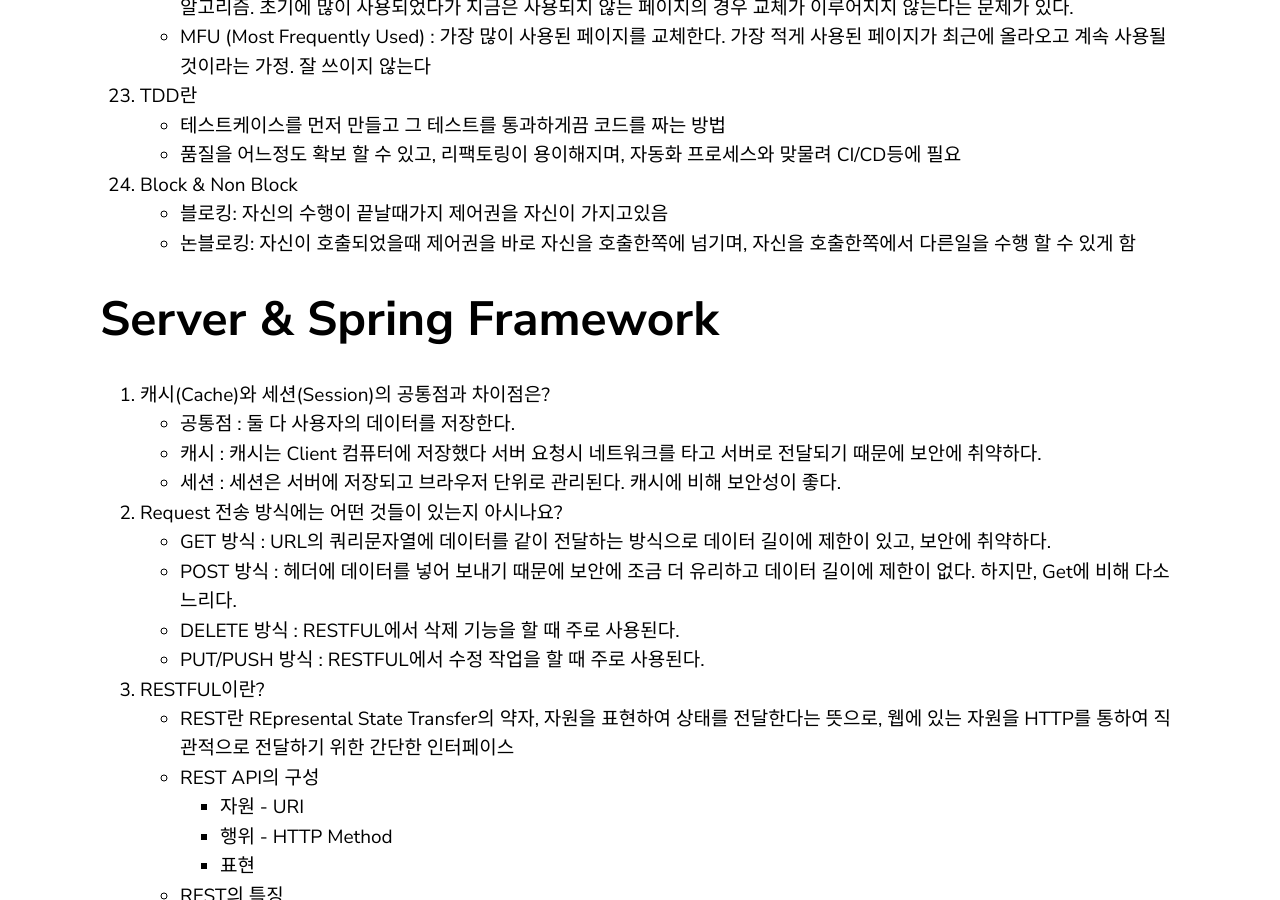
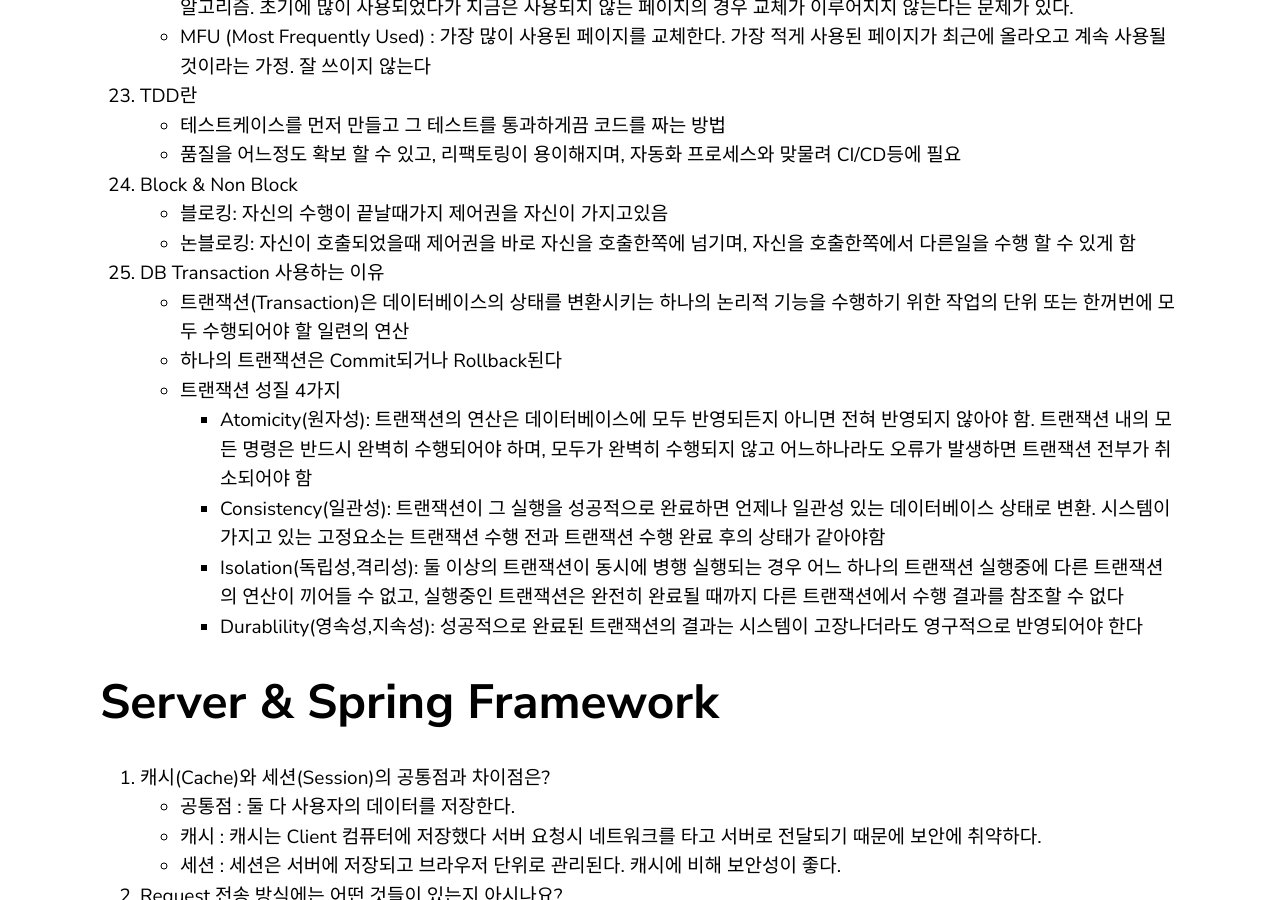
Before and after one commit to yoowonyoung/yoowonyoung.github.io, a Jekyll site: the page built from _posts/2020-08-11-Interview-03.md, in a window 1280 px wide and 900 px high, scrolled down 10081 px. Built offline with Jekyll 4.4.1, drawn with Linux system fonts in a browser that asks for light colours; comment, search, counter and statistics services are not loaded.

Commit message:
Update 2020-08-11-Interview-03.md

```diff
--- a/_posts/2020-08-11-Interview-03.md
+++ b/_posts/2020-08-11-Interview-03.md
@@ -298,6 +298,16 @@ categories: Interview
     * 블로킹: 자신의 수행이 끝날때가지 제어권을 자신이 가지고있음
     * 논블로킹: 자신이 호출되었을때 제어권을 바로 자신을 호출한쪽에 넘기며, 자신을 호출한쪽에서 다른일을 수행 할 수 있게 함
 
+25. DB Transaction 사용하는 이유
+    - 트랜잭션(Transaction)은 데이터베이스의 상태를 변환시키는 하나의 논리적 기능을 수행하기 위한 작업의 단위 또는 한꺼번에 모두 수행되어야 할 일련의 연산
+    - 하나의 트랜잭션은 Commit되거나 Rollback된다
+    - 트랜잭션 성질 4가지
+        * Atomicity(원자성): 트랜잭션의 연산은 데이터베이스에 모두 반영되든지 아니면 전혀 반영되지 않아야 함. 트랜잭션 내의 모든 명령은 반드시 완벽히 수행되어야 하며, 모두가 완벽히 수행되지 않고 어느하나라도 오류가 발생하면 트랜잭션 전부가 취소되어야 함
+        * Consistency(일관성): 트랜잭션이 그 실행을 성공적으로 완료하면 언제나 일관성 있는 데이터베이스 상태로 변환. 시스템이 가지고 있는 고정요소는 트랜잭션 수행 전과 트랜잭션 수행 완료 후의 상태가 같아야함
+        * Isolation(독립성,격리성): 둘 이상의 트랜잭션이 동시에 병행 실행되는 경우 어느 하나의 트랜잭션 실행중에 다른 트랜잭션의 연산이 끼어들 수 없고, 실행중인 트랜잭션은 완전히 완료될 때까지 다른 트랜잭션에서 수행 결과를 참조할 수 없다
+        * Durablility(영속성,지속성): 성공적으로 완료된 트랜잭션의 결과는 시스템이 고장나더라도 영구적으로 반영되어야 한다
+
+
 
 
 
```
